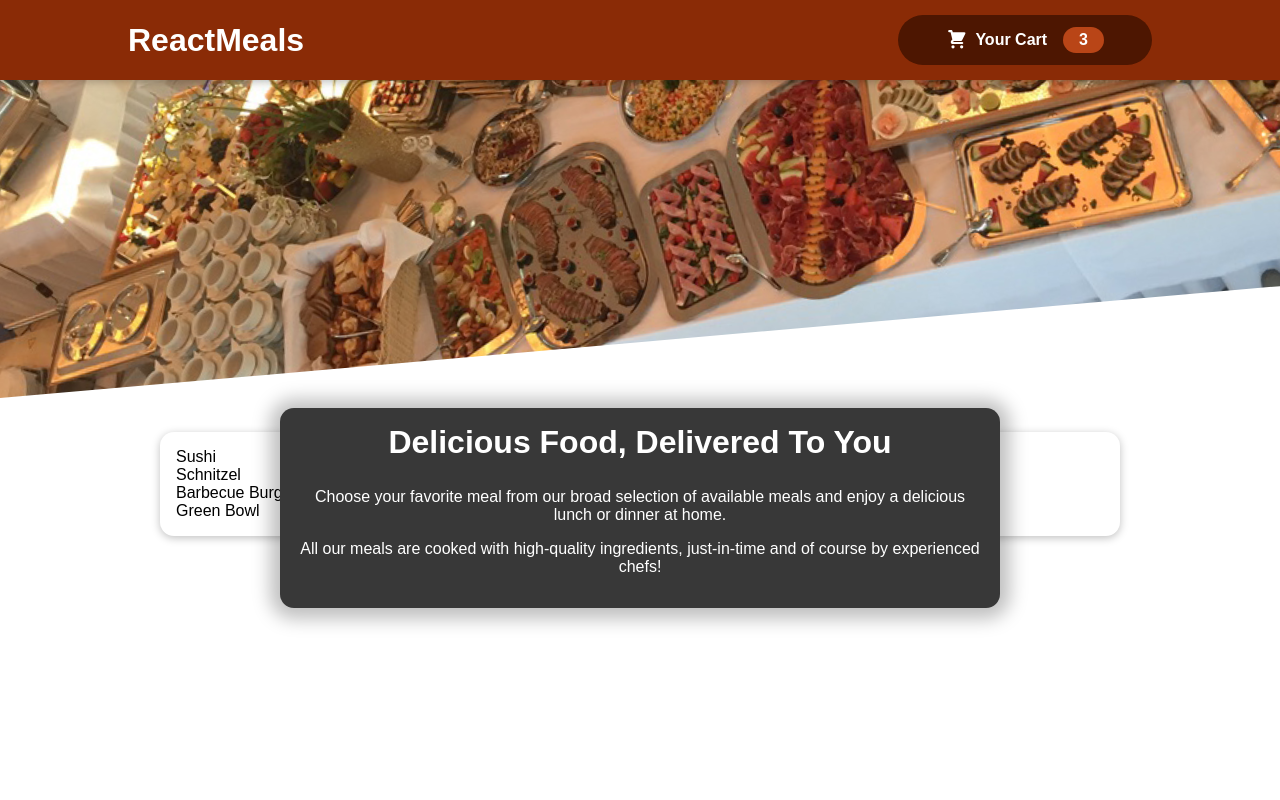
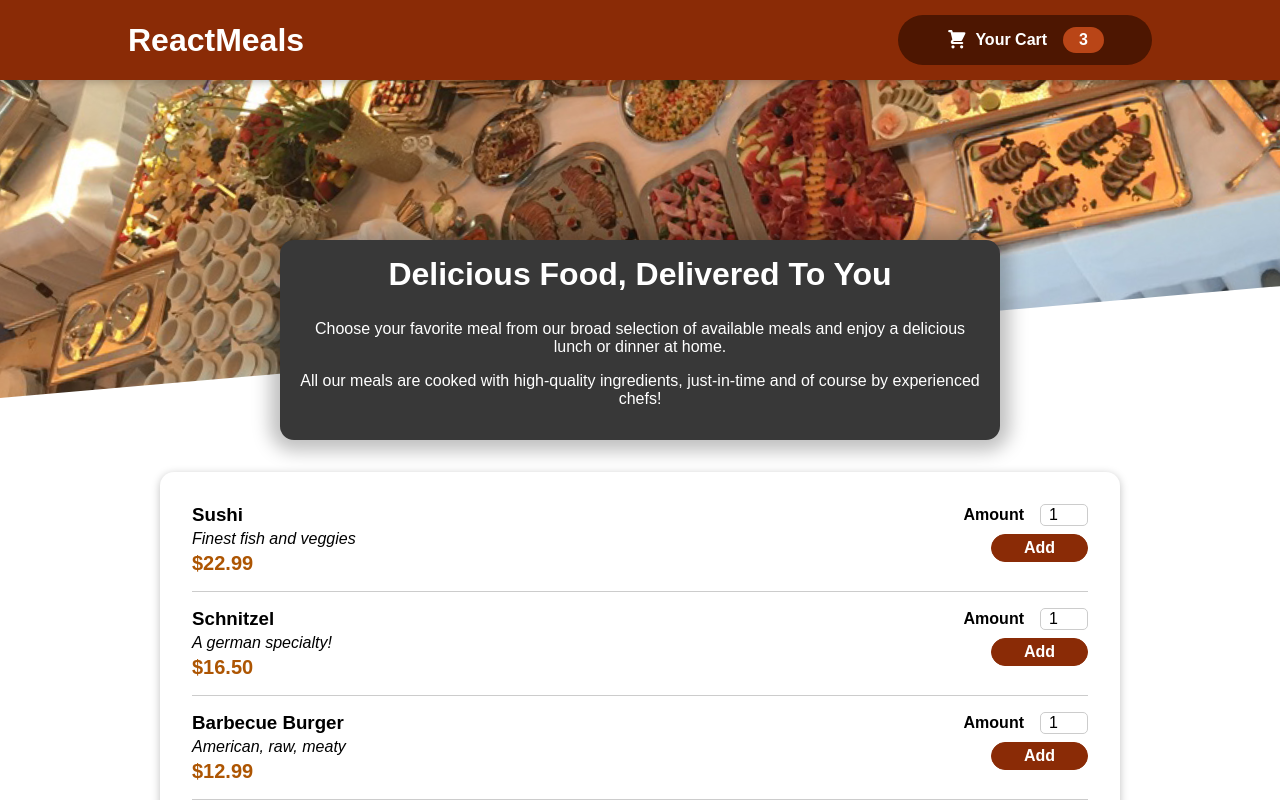
Before and after one commit to andresGarcia90/react-complete-guide, a React (Create React App) app: page / in a window 1280 px wide. Shown: the top 800 px of the page. Built offline with nearby package versions, Linux system fonts and the light colour scheme.

Commit message:
Adding Meal components

```diff
--- a/src/components/Meals/AvailableMeals.js
+++ b/src/components/Meals/AvailableMeals.js
@@ -1,6 +1,7 @@
 import React from "react";
 import classes from "./AvailableMeals.module.css";
-import Card from '../UI/Card';
+import Card from "../UI/Card";
+import MealItem from "./MealItem/MealItem";
 const DUMMY_MEALS = [
   {
     id: "m1",
@@ -30,13 +31,18 @@
 
 const AvailableMeals = (props) => {
   const mealList = DUMMY_MEALS.map((meal) => (
-    <li key={meal.id}>{meal.name}</li>
+    <MealItem
+      key={meal.id}
+      name={meal.name}
+      description={meal.description}
+      price={meal.price}
+    ></MealItem>
   ));
 
   return (
     <section className={classes.meals}>
       <Card>
-          <ul>{mealList}</ul>
+        <ul>{mealList}</ul>
       </Card>
     </section>
   );
--- /dev/null
+++ b/src/components/Meals/MealItem/MealItem.js
@@ -0,0 +1,22 @@
+import React from "react";
+import classes from "./MealItem.module.css";
+import MealItemForm from "./MealItemForm";
+const MealItem = (props) => {
+  const price = `$${props.price.toFixed(2)}`;
+  return (
+    <li>
+      <div className={classes.meal}>
+        <div>
+          <h3>{props.name}</h3>
+          <div className={classes.description}>{props.description}</div>
+          <div className={classes.price}>{price}</div>
+        </div>
+        <div>
+          <MealItemForm></MealItemForm>
+        </div>
+      </div>
+    </li>
+  );
+};
+
+export default MealItem;
--- /dev/null
+++ b/src/components/Meals/MealItem/MealItem.module.css
@@ -0,0 +1,22 @@
+.meal {
+    display: flex;
+    justify-content: space-between;
+    margin: 1rem;
+    padding-bottom: 1rem;
+    border-bottom: 1px solid #ccc;
+  }
+
+  .meal h3 {
+    margin: 0 0 0.25rem 0;
+  }
+
+  .description {
+    font-style: italic;
+  }
+
+  .price {
+    margin-top: 0.25rem;
+    font-weight: bold;
+    color: #ad5502;
+    font-size: 1.25rem;
+  }
--- /dev/null
+++ b/src/components/Meals/MealItem/MealItemForm.js
@@ -0,0 +1,20 @@
+import React from 'react'
+import Input from '../../UI/Input';
+import classes from './MealItemForm.module.css';
+const MealItemForm = (props) => {
+  return (
+    <form className={classes.form}>
+        <Input label="Amount" input={{
+            id:'amount',
+            type:'number',
+            min:'1',
+            max:'5',
+            step:'1',
+            defaultValue:'1'
+        }}/>
+        <button>Add</button>
+    </form>
+  )
+}
+
+export default MealItemForm
--- /dev/null
+++ b/src/components/Meals/MealItem/MealItemForm.module.css
@@ -0,0 +1,20 @@
+.form {
+    text-align: right;
+  }
+
+  .form button {
+    font: inherit;
+    cursor: pointer;
+    background-color: #8a2b06;
+    border: 1px solid #8a2b06;
+    color: white;
+    padding: 0.25rem 2rem;
+    border-radius: 20px;
+    font-weight: bold;
+  }
+
+  .form button:hover,
+  .form button:active {
+    background-color: #641e03;
+    border-color: #641e03;
+  }
--- a/src/components/Meals/Meals.js
+++ b/src/components/Meals/Meals.js
@@ -5,8 +5,8 @@
 const Meals = (props) => {
   return (
     <>
+        <MealsSummary></MealsSummary>
         <AvailableMeals></AvailableMeals>
-        <MealsSummary></MealsSummary>
     </>
   )
 }
--- /dev/null
+++ b/src/components/UI/Input.js
@@ -0,0 +1,12 @@
+import React from "react";
+import classes from "./Input.module.css";
+const Input = (props) => {
+  return (
+    <div className={classes.input}>
+      <label htmlFor={props.input.id}>{props.label}</label>
+      <input {...props.input}/>
+    </div>
+  );
+};
+
+export default Input;
--- /dev/null
+++ b/src/components/UI/Input.module.css
@@ -0,0 +1,18 @@
+.input {
+    display: flex;
+    align-items: center;
+    margin-bottom: 0.5rem;
+  }
+
+  .input label {
+    font-weight: bold;
+    margin-right: 1rem;
+  }
+
+  .input input {
+    width: 3rem;
+    border-radius: 5px;
+    border: 1px solid #ccc;
+    font: inherit;
+    padding-left: 0.5rem;
+  }
```
